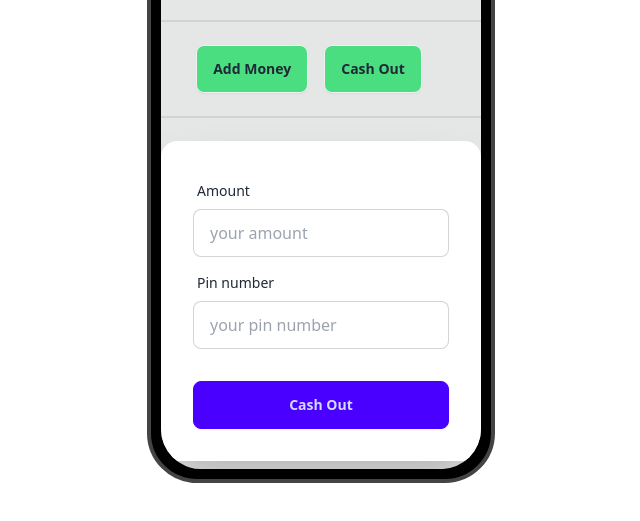
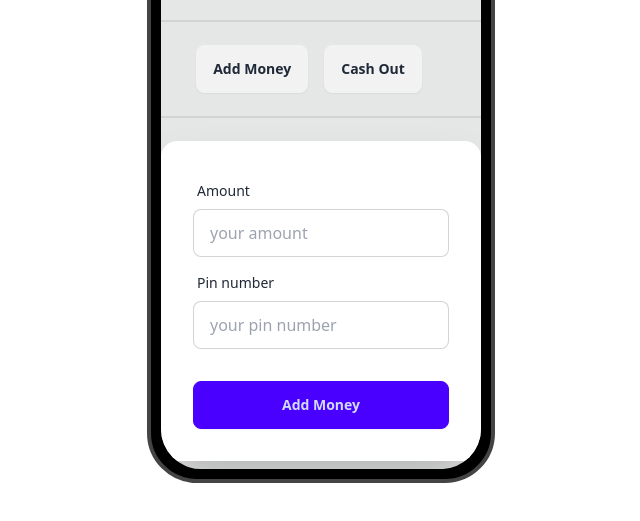
Before and after one commit to rajiasultanashraboni/MFS-mobile-bank-using-function, a plain HTML site: page home.html in a window 1280 px wide. Shown: the part 113-634 px from the top of the page, without its empty margins (319-959 px from the left). Drawn offline with nearby package versions, Linux system fonts and the light colour scheme.

Commit message:
toogle button is updated here

```diff
--- a/home.html
+++ b/home.html
@@ -27,12 +27,12 @@
             <!-- button are here
               -->
             <div class="flex justify-between mr-6 gap-4">
-              <button id="show-add-money" class="btn bg-green-400">Add Money</button>
-              <button id="show-cash-out" class="btn bg-green-400">Cash Out</button>
+              <button id="show-add-money" class="btn">Add Money</button>
+              <button id="show-cash-out" class="btn">Cash Out</button>
             </div>
             <div class="divider"></div>
             <!-- add money starts  here  -->
-            <div id="add-money-form" class=" hidden card bg-base-100 w-full max-w-sm shrink-0 shadow-2xl">
+            <div id="add-money-form" class=" card bg-base-100 w-full max-w-sm shrink-0 shadow-2xl">
               <form class="card-body">
                 <div class="form-control">
                   <label class="label">
@@ -63,7 +63,7 @@
             </div>
             <!-- add money ends  here  -->
              <!-- cash out starts  here  -->
-             <div id="cashout-money-form" class=" card bg-base-100 w-full max-w-sm shrink-0 shadow-2xl">
+             <div id="cashout-money-form" class=" hidden card bg-base-100 w-full max-w-sm shrink-0 shadow-2xl">
               <form class="card-body">
                 <div class="form-control">
                   <label class="label">
```
